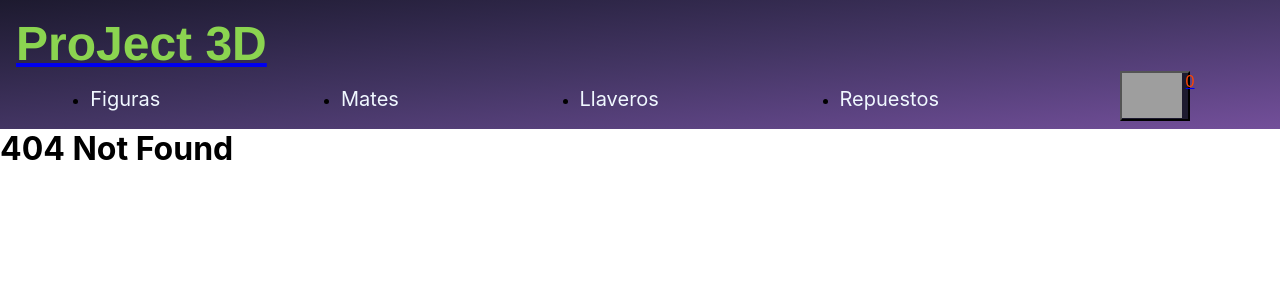
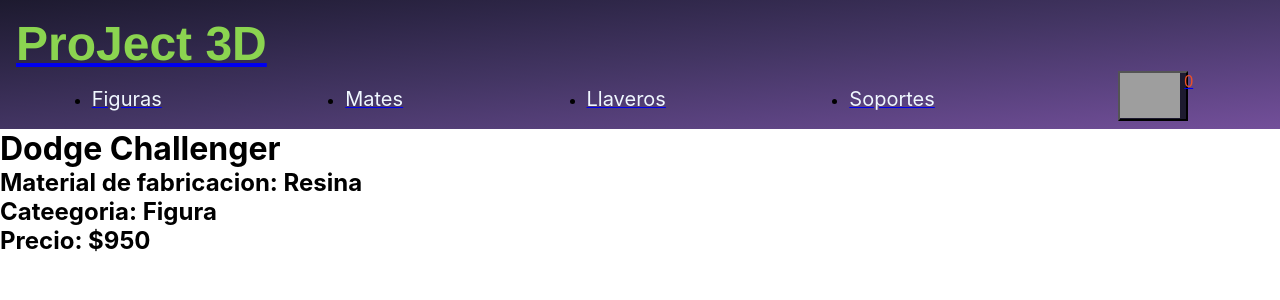
Before and after one commit to CarlosLucero7/PreEntrega1-LuceroCarlos, a React (Create React App) app: page /item/1 in a window 1280 px wide. Before the commit this address had no page. Shown: the top 300 px of the page. Built offline with nearby package versions, Linux system fonts and the light colour scheme; grey boxes are pictures that could not be loaded.

Commit message:
grego routings dinamicos y grabo el gif de fncionamiento

```diff
--- a/src/App.js
+++ b/src/App.js
@@ -11,7 +11,9 @@
       <Routes>
         <Route path='/' element={<Itemlistcontainer/>}/>
 
-        <Route path='/itemDetail' element={<ItemDetailContainer/>}/>
+        <Route path='/category/:categoryId' element={<Itemlistcontainer/>}/>
+
+        <Route path='/item/:id' element={<ItemDetailContainer/>}/>
 
         <Route path='/cart' element={Cart}/>
 
--- a/src/components/Contenedor/Contenedor.jsx
+++ b/src/components/Contenedor/Contenedor.jsx
@@ -1,3 +1,4 @@
+import { Link } from "react-router-dom"
 import ItemCount from "../ItemCount/ItemCount"
 
 const Contenedor = ( {prod}) => {
@@ -7,6 +8,9 @@
         <div ><img id="prodImg" src={prod.imagen} alt="" /></div>
         <h4 className="texto">Caregoria: {prod.categoria}</h4>
         <h4 className="texto">Material: {prod.material}</h4>
+        <Link to={`/item/${prod.id}`}>
+        <button className="texto">Ver detalles...</button>
+        </Link>
         <div className="compra">
             <h2 className="precio">${prod.precio}</h2>
             <ItemCount/>
--- a/src/components/ItemDetailContainer/ItemDetailContainer.jsx
+++ b/src/components/ItemDetailContainer/ItemDetailContainer.jsx
@@ -1,7 +1,26 @@
+import { useEffect, useState } from "react"
+import {productos} from "../../productoTienda"
+import { useParams } from "react-router-dom"
 
 const ItemDetailContainer = () => {
+
+  const {id} = useParams()
+  const [prod, setProd] = useState({})
+
+  useEffect( ()=>{
+
+    let prodElegido = productos.find ( product => product.id === +id)
+
+    setProd (prodElegido)
+  },[]
+  )
   return (
-    <div>ItemDetailContainer</div>
+    <div>
+      <h1>{prod.nombre}</h1>
+      <h2>Material de fabricacion: {prod.material}</h2>
+      <h2>Cateegoria: {prod.categoria}</h2>
+      <h2>Precio: ${prod.precio}</h2>
+    </div>
   )
 }
 
--- a/src/components/cartwidget/Carwidget.css
+++ b/src/components/cartwidget/Carwidget.css
@@ -14,5 +14,5 @@
 #cantidad{
     font-size: 1rem;
     padding-left: 0.25rem;
-    color: orangered;
+    color: #ED5128;
 }
--- a/src/components/itemlistcontainer/Itemlistcontainer.jsx
+++ b/src/components/itemlistcontainer/Itemlistcontainer.jsx
@@ -1,15 +1,21 @@
 import { useEffect, useState } from "react"
 import ItemList from "../ItemList/ItemList"
 import {productos} from "../../productoTienda"
+import { useParams } from "react-router-dom"
 import "./Itemlistcontainer.css"
 
 const Itemlistcontainer = (props) => {
 
+  const {categoryId} = useParams()
+
   const [items, setItems] = useState([])
 
   useEffect ( () =>{
+
+    const prodFiltro = productos.filter ((product => product.categoria === categoryId))
+
     const task = new Promise((res, rej)=> {
-      res (productos)
+      res (categoryId !== undefined ? prodFiltro : productos )
     })
 
     task
@@ -19,7 +25,7 @@
       .catch((rej) => {
         console.log("Error")
       })
-  }, []);
+  }, [categoryId]);
 
   return (
     <div>
--- a/src/components/navbar/NavBar.jsx
+++ b/src/components/navbar/NavBar.jsx
@@ -11,16 +11,16 @@
                 </Link>
                 <ul className="lista">
                     <li>
-                        <a className="navlink " href="#">Figuras</a>
+                        <Link to='/category/Figura'><a className="navlink " href="#">Figuras</a></Link>
                     </li>
                     <li>
-                        <a className="navlink" href="#">Mates</a>
+                        <Link to='/category/Mate'><a className="navlink" href="#">Mates</a></Link>
                     </li>
                     <li>
-                        <a className="navlink" href="#">Llaveros</a>
+                        <Link to='/category/Llavero'><a className="navlink" href="#">Llaveros</a></Link>
                     </li>
                     <li>
-                        <a className="navlink" href="#">Repuestos</a>
+                        <Link to='/category/Soporte'><a className="navlink" href="#">Soportes</a></Link>
                     </li>
                     <Carwidget />
                 </ul>
```
